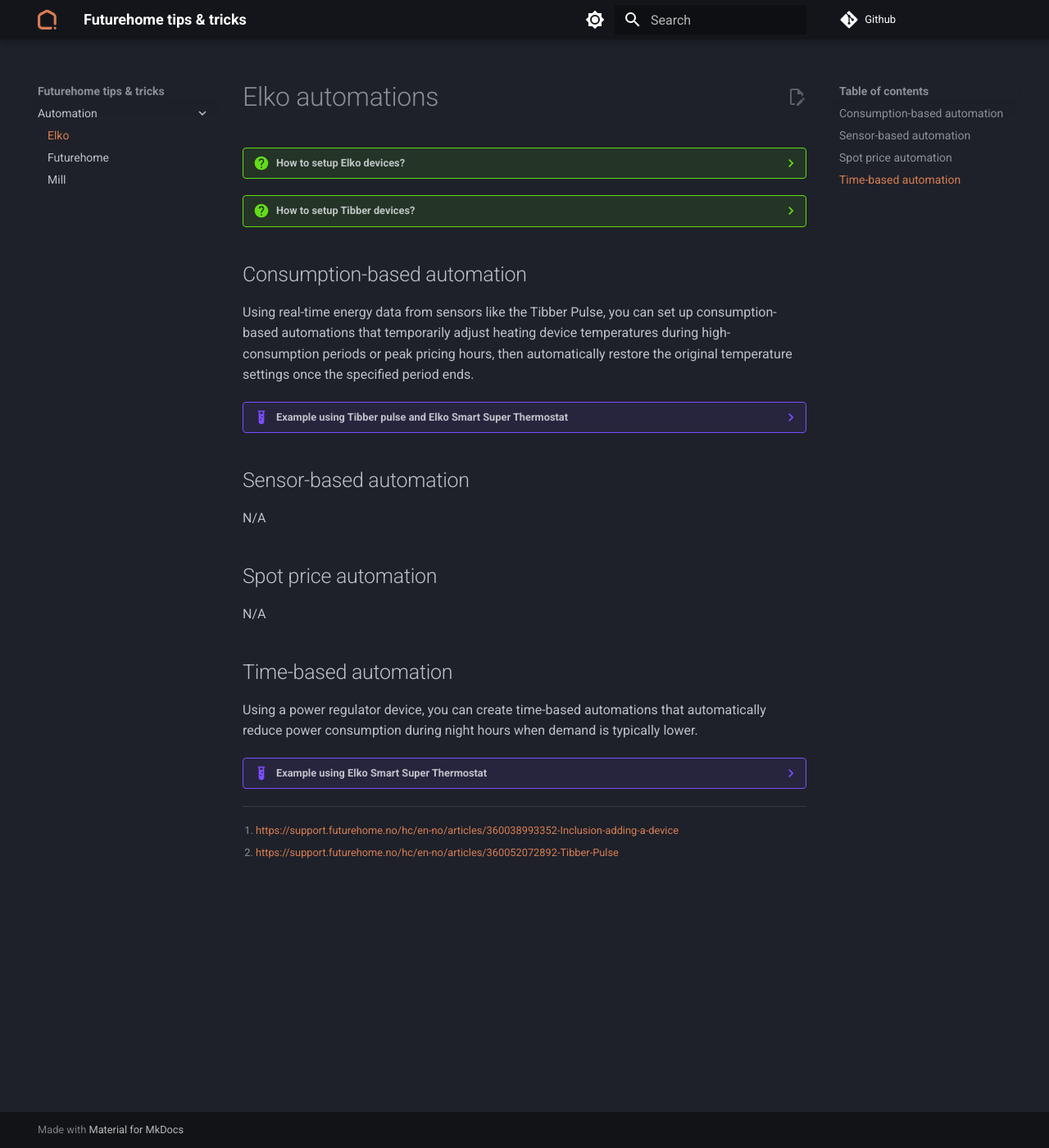
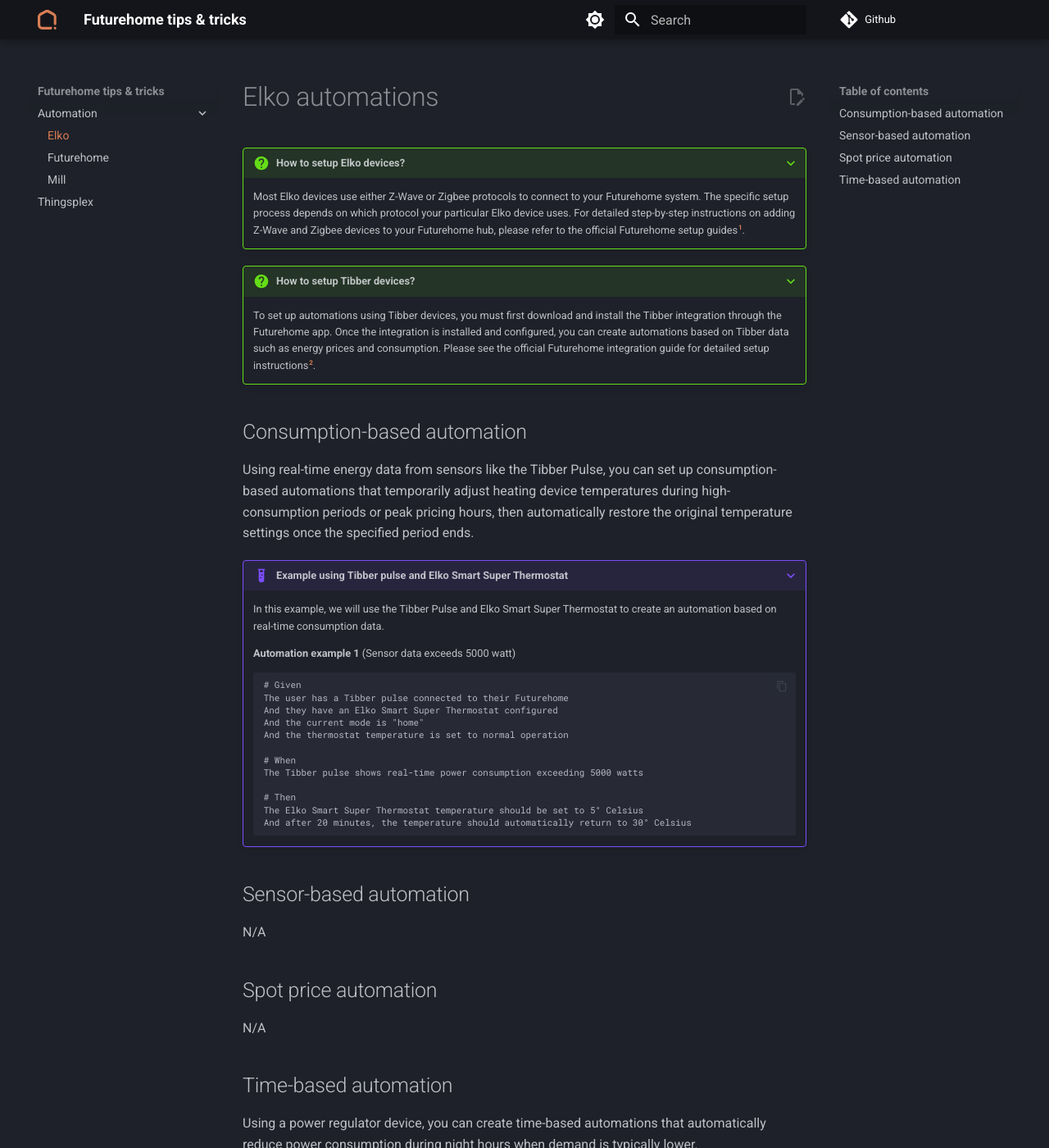
Before and after one commit to mohamead/futurehome-tips-and-tricks.github.io, an MkDocs documentation site: the page built from docs/automation/elko.md, in a window 1280 px wide and 1400 px high. Shown: the whole window at 82% size. Built offline with MkDocs 1.6.1 and Material for MkDocs 9.7.7, drawn with Linux system fonts in a browser that asks for light colours; comment, search, counter and statistics services are not loaded; some of the changed text lies outside the part shown.

Commit message:
Update pages

````diff
--- a/docs/automation/elko.md
+++ b/docs/automation/elko.md
@@ -1,12 +1,12 @@
 # Elko automations
 
-??? question "How to setup Elko devices?"
+???+ question "How to setup Elko devices?"
 
     Most Elko devices use either Z-Wave or Zigbee protocols to connect to your Futurehome system. The specific setup process depends on which protocol your particular Elko device uses.
     For detailed step-by-step instructions on adding Z-Wave and Zigbee devices to your Futurehome hub, please refer to the official Futurehome setup guides[^1].
 
 
-??? question "How to setup Tibber devices?"
+???+ question "How to setup Tibber devices?"
 
     To set up automations using Tibber devices, you must first download and install the Tibber integration through the Futurehome app. Once the integration is installed and configured,
     you can create automations based on Tibber data such as energy prices and consumption. Please see the official Futurehome integration guide for detailed setup instructions[^2].
@@ -15,7 +15,7 @@
 Using real-time energy data from sensors like the Tibber Pulse, you can set up consumption-based automations that temporarily adjust heating device temperatures during high-consumption periods or peak pricing hours,
 then automatically restore the original temperature settings once the specified period ends.
 
-??? example "Example using Tibber pulse and Elko Smart Super Thermostat"
+???+ example "Example using Tibber pulse and Elko Smart Super Thermostat"
 
     In this example, we will use the Tibber Pulse and Elko Smart Super Thermostat to create an automation based on real-time consumption data.
 
@@ -45,7 +45,7 @@
 ## Time-based automation
 Using a power regulator device, you can create time-based automations that automatically reduce power consumption during night hours when demand is typically lower.
 
-??? example "Example using Elko Smart Super Thermostat"
+???+ example "Example using Elko Smart Super Thermostat"
 
     In this example, we will use the Elko Smart Super Thermostat to create two automations based on the time of day..
 
@@ -67,6 +67,7 @@
     **Automation example 2** (During nighttime)
 
     ``` text
+    # Given
     The user has an Elko Smart Super Thermostat connected to their Futurehome
     And the current mode is set to "home"
     And it is currently before 00:00
--- /dev/null
+++ b/docs/thingsplex.md
@@ -0,0 +1,3 @@
+# Thingsplex
+
+N/A
````
Also changed, not shown: docs/automation/futurehome.md (+2 -2 lines), docs/automation/mill.md (+2 -2 lines), docs/.pages.
